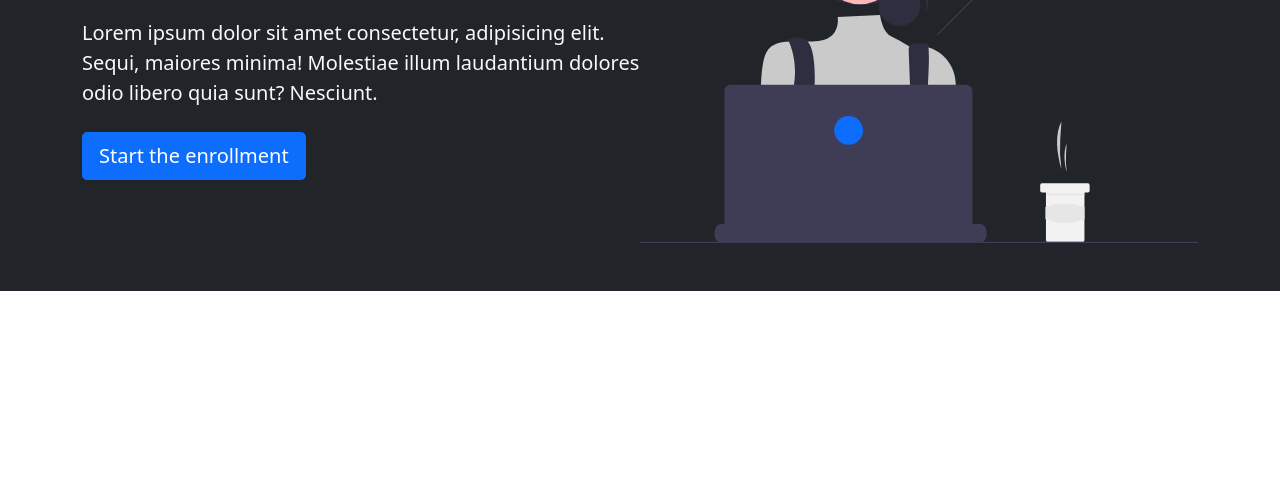
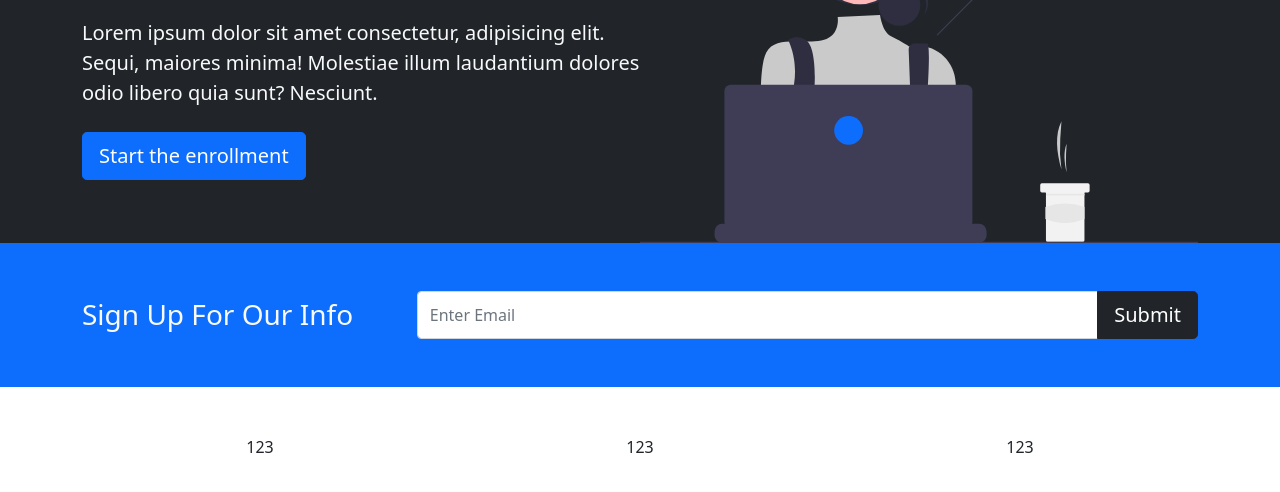
Before and after one commit to timmlaxton/strap-site, a plain HTML site: page index.html in a window 1280 px wide. Shown: the part 166-658 px from the top of the page. Drawn offline with nearby package versions, Linux system fonts and the light colour scheme.

Commit message:
added form group

```diff
--- a/index.html
+++ b/index.html
@@ -46,7 +46,9 @@
     </nav>
 
     <!--Showcase-->
-    <section class="bg-dark text-light p-5 text-center text-sm-start">
+    <section
+      class="bg-dark text-light p-5 p-lg-0 pt-lg-5 text-center text-sm-start"
+    >
       <div class="container">
         <div class="d-sm-flex align-items-center justify-content-between">
           <div>
@@ -67,6 +69,29 @@
       </div>
     </section>
 
+    <!--NewsLetter-->
+    <section class="bg-primary text-light p-5">
+      <div class="container">
+        <div class="d-md-flex justify-content-between align-items-center">
+          <h3 class="mb-3 mb-md-0">Sign Up For Our Info</h3>
+          <div class="input-group news-input">
+            <input type="text" class="form-control" placeholder="Enter Email" />
+            <button class="btn btn-dark btn-lg" type="button">Submit</button>
+          </div>
+        </div>
+      </div>
+    </section>
+
+    <section class="p-5">
+      <div class="container">
+        <div class="row text-center">
+          <div class="col">123</div>
+          <div class="col">123</div>
+          <div class="col">123</div>
+        </div>
+      </div>
+    </section>
+
     <script
       src="https://cdn.jsdelivr.net/npm/bootstrap@5.0.2/dist/js/bootstrap.bundle.min.js"
       integrity="sha384-MrcW6ZMFYlzcLA8Nl+NtUVF0sA7MsXsP1UyJoMp4YLEuNSfAP+JcXn/tWtIaxVXM"
--- a/style.css
+++ b/style.css
@@ -0,0 +1,5 @@
+@media (min-width: 768px) {
+  .news-input {
+    width: 70%;
+  }
+}
```
